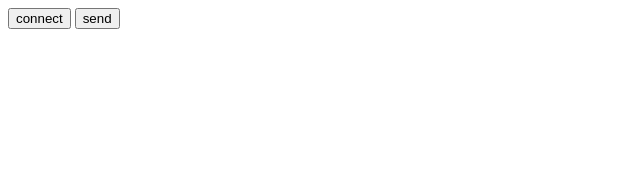
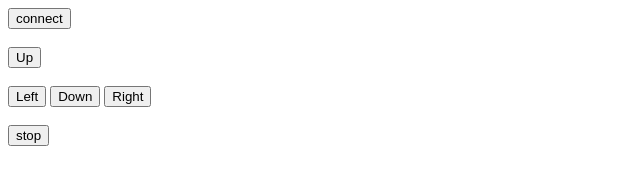
Before and after one commit to murtada58/BluetoothApp, a plain HTML site: page index.html in a window 1280 px wide. Shown: the whole page, without its empty margins (0-640 px from the left). Drawn offline with nearby package versions, Linux system fonts and the light colour scheme.

Commit message:
Update index.html

```diff
--- a/index.html
+++ b/index.html
@@ -4,7 +4,8 @@
 <head>
     <meta charset="UTF-8">
     <meta name="viewport" content="width=device-width, initial-scale=1.0">
-    <title>Document</title>
+    <link rel="stylesheet" href="styles.css">
+    <title>Bluetooth robot car app</title>
     <script src="https://cdnjs.cloudflare.com/ajax/libs/p5.js/0.7.2/p5.js"></script>
     <script src="https://cdnjs.cloudflare.com/ajax/libs/p5.js/0.7.2/addons/p5.dom.min.js"></script>
     <script src="https://unpkg.com/p5ble@0.0.4/dist/p5.ble.js"></script>
@@ -12,7 +13,17 @@
 
 <body>
     <button onclick="connectToBle()">connect</button>
-    <button onclick="sendData('F\n')">send</button>
+    <br>
+    <br>
+    <button id="w" onclick="sendData('W\n')">Up</button>
+    <br>
+    <br>
+    <button onclick="sendData('A\n')">Left</button>
+    <button onclick="sendData('S\n')">Down</button>
+    <button onclick="sendData('D\n')">Right</button>
+    <br>
+    <br>
+    <button onclick="sendData('P\n')">stop</button>
     <script>
         const serviceUuid = "0000ffe0-0000-1000-8000-00805f9b34fb";
         let myCharacteristic;
```
